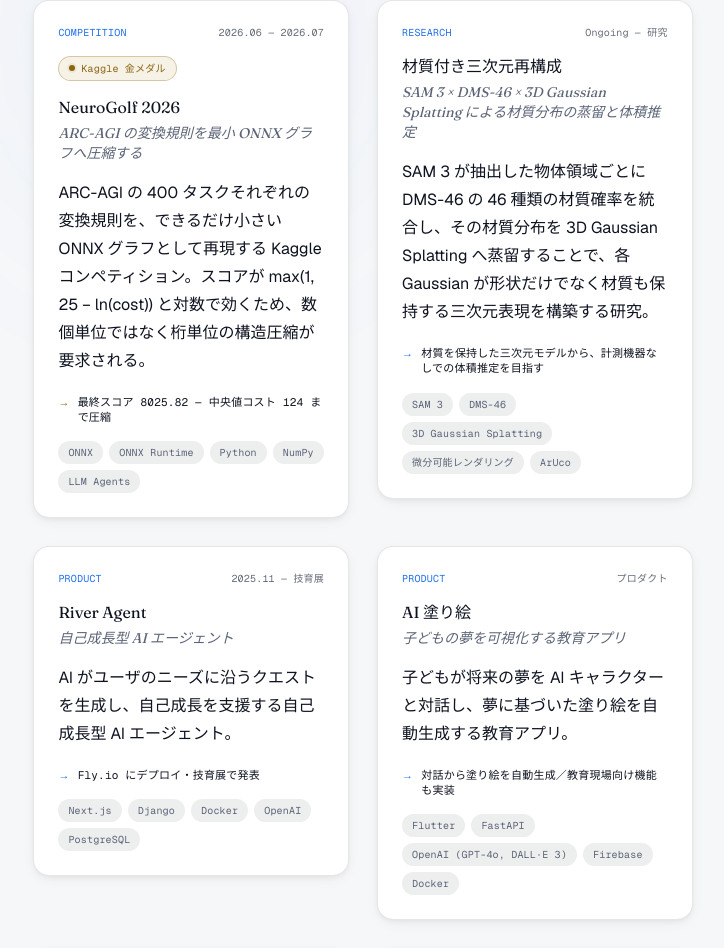
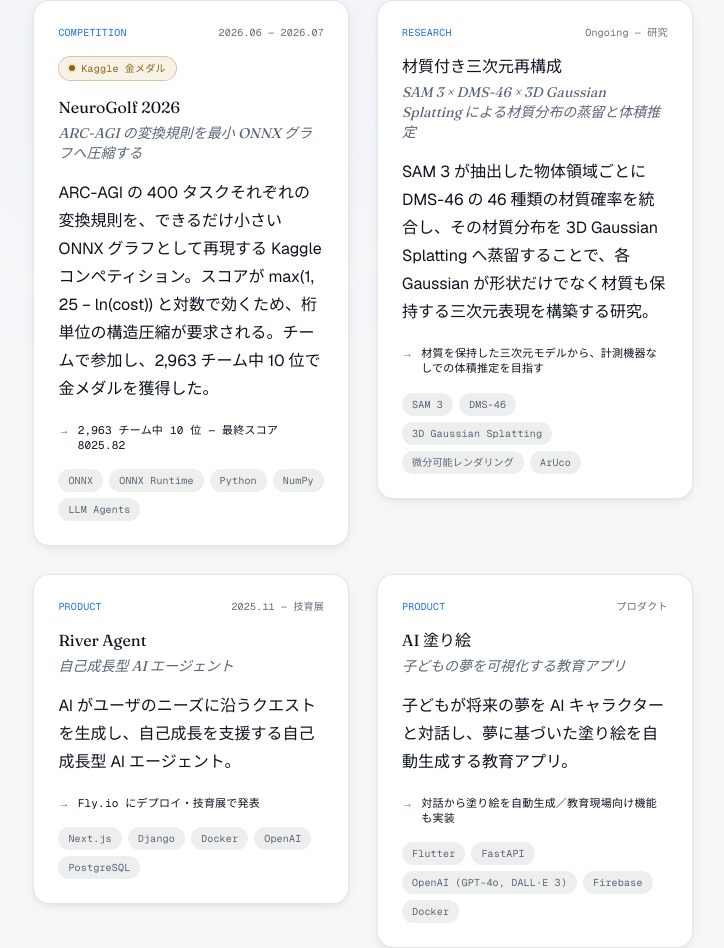
Before and after one commit to Kimurist2024/portfolio2, a Next.js app: page / in a window 1280 px wide. Shown: the part 2132-3080 px from the top of the page, without its empty margins (533-1257 px from the left). Built offline with nearby package versions, Linux system fonts and the light colour scheme.

Commit message:
docs: Works の NeuroGolf 記述を解法リポジトリへ整合
- 順位(2,963チーム中10位)とチーム参加をカード先頭に明記
- 担当範囲の段落を追加し、単独実装と読める表現を修正
- 中央値コストの誤り(124)を実測値 124.5 へ訂正

```diff
--- a/src/data/profile.ts
+++ b/src/data/profile.ts
@@ -92,12 +92,13 @@ export const projects: Project[] = [
     category: "competition",
     stack: ["ONNX", "ONNX Runtime", "Python", "NumPy", "LLM Agents"],
     description: [
-      "ARC-AGI の 400 タスクそれぞれの変換規則を、できるだけ小さい ONNX グラフとして再現する Kaggle コンペティション。スコアが max(1, 25 − ln(cost)) と対数で効くため、数個単位ではなく桁単位の構造圧縮が要求される。",
-      "学習済みネットワークを捨て、タスクジェネレータの仕様からゼロパラメータのテンソルプログラムをコンパイルする方針に転換。中間テンソルを bool / int8 へ落とし、one-hot 出力をグラフ末尾の Equal で生成することで、コストの支配項だった float32 の中間バッファを消した。",
-      "1 タスク 1 ワーカーの LLM ゴルフ工場を常時稼働させ、ジェネレータから新規生成した入力で全セル一致した候補のみを自動昇格・自動提出するパイプラインを構築。可視例へのフィッティングを構造的に禁止し、非公開ベンチでの 0 点事故を抑えた。",
-      "提出スコアの投影値とのズレからスコア喪失分を逆算して原因タスクを一意に特定する診断法を確立し、二分探索なしで復旧。最終的に中央値コスト 124、400 タスク中 174 件を cost ≤ 100 まで圧縮した。",
+      "ARC-AGI の 400 タスクそれぞれの変換規則を、できるだけ小さい ONNX グラフとして再現する Kaggle コンペティション。スコアが max(1, 25 − ln(cost)) と対数で効くため、桁単位の構造圧縮が要求される。チームで参加し、2,963 チーム中 10 位で金メダルを獲得した。",
+      "担当は、最適化方針の策定、検証ゲートの設計、候補群を同一条件で検証しての採否判断、順位表の実測値とローカル見込み値の乖離分析、採用候補の統合と最終提出物の構築。候補の実装にはチーム内で共有されたものや生成 AI 由来のものも含まれる。",
+      "学習済みネットワークを使う方針を捨て、タスクジェネレータの仕様からゼロパラメータのテンソルプログラムを書き下す方針へ転換。中間テンソルを bool / int8 へ落とし、one-hot 出力をグラフ末尾の Equal で生成することで、コストの支配項だった float32 の中間バッファを消した。",
+      "新規生成した入力で全セル一致した候補のみを通す単一の採用経路を設計し、可視例へのフィッティングを構造的に禁止して非公開ベンチでの 0 点事故を抑えた。",
+      "提出スコアの投影値とのズレからスコア喪失分を逆算し、原因タスクを一意に特定する診断法を確立。最終的に中央値コスト 124.5、400 タスク中 174 件を cost ≤ 100 まで圧縮した。",
     ],
-    outcome: "最終スコア 8025.82 — 中央値コスト 124 まで圧縮",
+    outcome: "2,963 チーム中 10 位 — 最終スコア 8025.82",
     award: "Kaggle 金メダル",
     link: "https://github.com/Kimurist2024/neurogolf-solution",
   },
```
